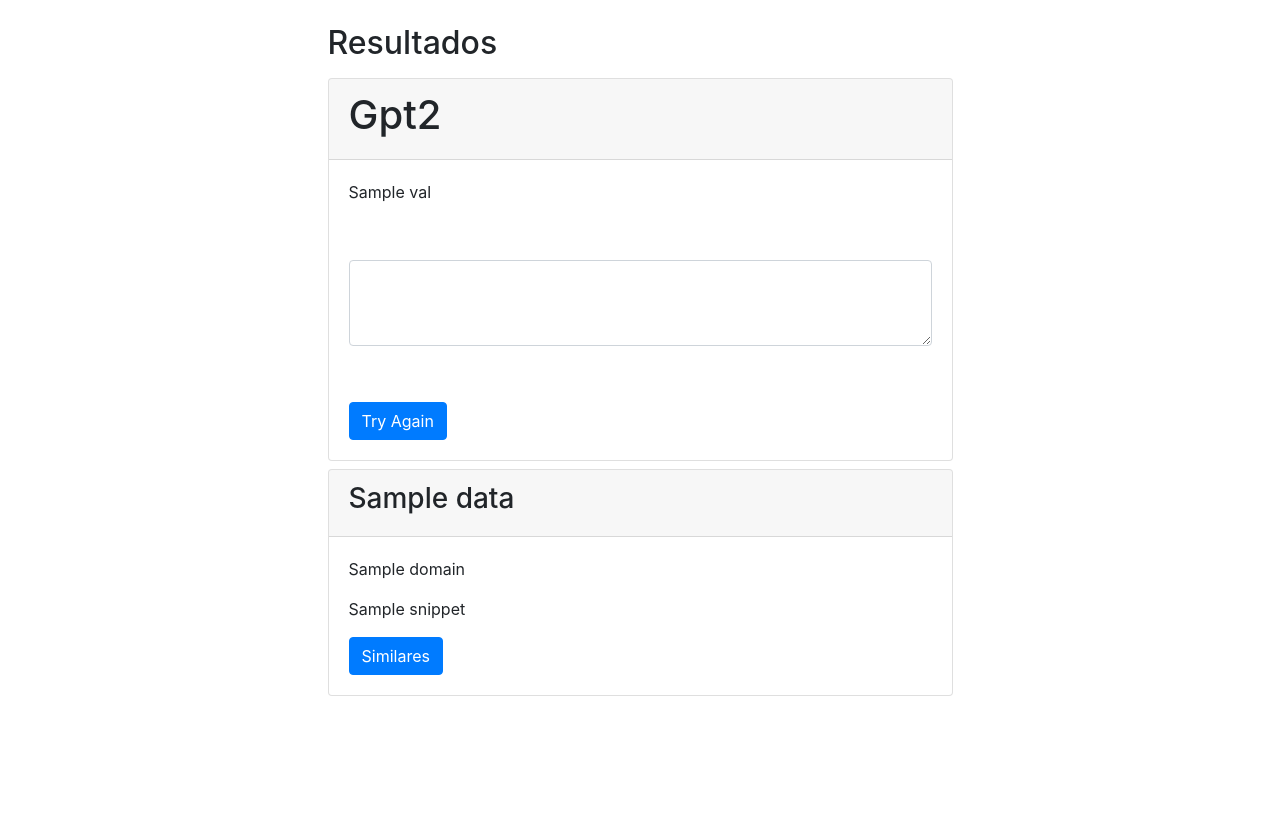
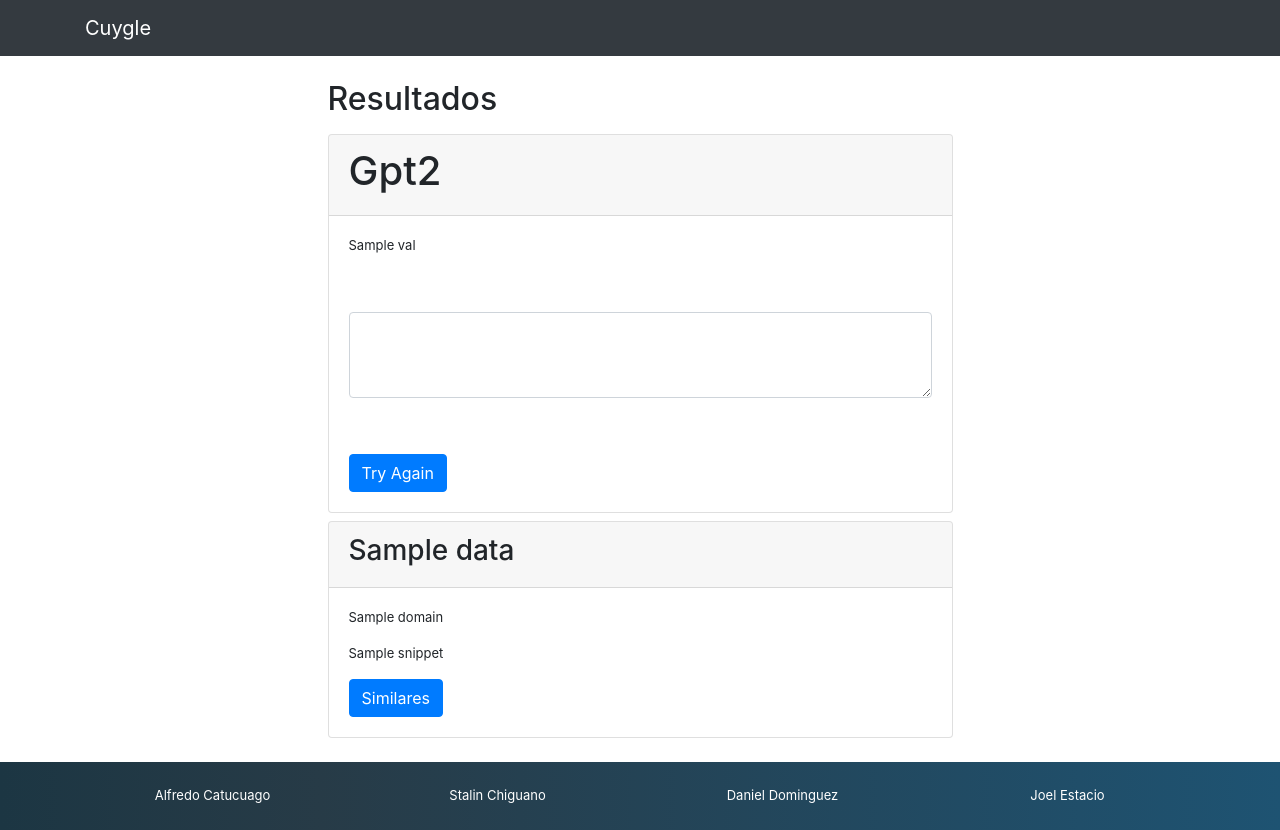
Before and after one commit to stalinch98/Cuygle, a Django app: template templates/result.html in a window 1280 px wide. Before the commit the page ends 696 px from the top, so only its background shows below. Run offline with Django 3.2, Linux system fonts and the light colour scheme; the template is opened without the code that fills it: most values are stand-ins (such as "Sample title", 1, 10 or a date in 2020); parts of the project's set-up code (start-up, migrations or seed data) failed here and were passed over.

Commit message:
footer y nav

```diff
--- a/proyect_ml/urls.py
+++ b/proyect_ml/urls.py
@@ -5,7 +5,7 @@
 
 urlpatterns = [
     path('admin/', admin.site.urls),
-    path('home/', documents_views.home),
+    path('home/', documents_views.home, name='home'),
     path('search/', documents_views.result, name="search"),
     path('ajax_gpt/', documents_views.gpt_view),
 ]
--- a/static/css/style.css
+++ b/static/css/style.css
@@ -1,3 +1,11 @@
+#footer-result {
+  background: linear-gradient(90deg, #1c3643, #273b47 25%, #1e5372);
+}
+
+#footer-result a {
+  color: #fff;
+}
+
 /*Estilos generales del documento*/
 
 body {
@@ -10,7 +18,6 @@
   text-decoration: none;
   cursor: pointer;
 }
-
 
 /*Estilos del header*/
 
@@ -51,7 +58,6 @@
   border-radius: 50%;
   margin-left: 10px;
 }
-
 
 /*Estilos del main o seccion principal de busqueda*/
 
@@ -148,7 +154,6 @@
   background-color: #f8f8f8;
 }
 
-
 /* Estilos del footer*/
 
 .footer {
--- a/templates/result.html
+++ b/templates/result.html
@@ -9,10 +9,19 @@
     <!-- Bootstrap CSS -->
     <link rel="stylesheet" href="https://cdn.jsdelivr.net/npm/bootstrap@4.5.3/dist/css/bootstrap.min.css" integrity="sha384-TX8t27EcRE3e/ihU7zmQxVncDAy5uIKz4rEkgIXeMed4M0jlfIDPvg6uqKI2xXr2" crossorigin="anonymous">
     <link rel="icon" type="image/png" href="{% static 'imagenes/cuygle-icon.jpg' %}" />
+    <link rel="stylesheet" href="{% static 'css/style.css' %}">
     <title>Search</title>
 </head>
 
-<body>
+<body data-spy="scroll" data-target="#navbar" data-offset="57">
+
+    <!-- Header -->
+    <nav id="header" class="navbar navbar-expand-lg navbar-dark bg-dark sticky-top">
+        <div class="container">
+            <a class="navbar-brand" href="{% url 'home' %}">Cuygle</a>
+        </div>
+    </nav>
+    <!-- End Header -->
 
     <section class="comentarios mt-4">
         <div class="row mt-4">
@@ -89,6 +98,26 @@
         </div>
 
     </section>
+    <!-- Footer -->
+    <footer id="footer-result" class="pb-4 pt-4 mt-4">
+        <div class="container">
+            <div class="row text-center">
+                <div class="col-12 col-lg">
+                    <a href="https://github.com/Furok-Dev">Alfredo Catucuago</a>
+                </div>
+                <div class="col-12 col-lg">
+                    <a href="https://github.com/stalinch98">Stalin Chiguano</a>
+                </div>
+                <div class="col-12 col-lg">
+                    <a href="https://github.com/Daniel2325">Daniel Dominguez</a>
+                </div>
+                <div class="col-12 col-lg">
+                    <a href="#">Joel Estacio</a>
+                </div>
+            </div>
+        </div>
+    </footer>
+    <!-- End Footer -->
 
     <!-- Optional JavaScript; choose one of the two! -->
 
@@ -116,7 +145,7 @@
     <script type="text/javascript">
     $(document).ready(function () {
         $("#add-comment-button").click(function () {
-        var com_body = $("#my-text-input-id").val();
+        let com_body = $("#my-text-input-id").val();
         console.log(com_body);
         $.ajax({
             url: "/ajax_gpt",
@@ -125,11 +154,12 @@
             com_body: com_body,
             },
             success: function (data) {
-            var html = $(data).filter("#refresh-this-div").html();
+            let html = $(data).filter("#refresh-this-div").html();
             $("#refresh-this-div").html(html);
             },
         });
         });
     });
     </script>
+    </body>
 </html>
```
Lines whose indentation alone changed are shown as unchanged.
